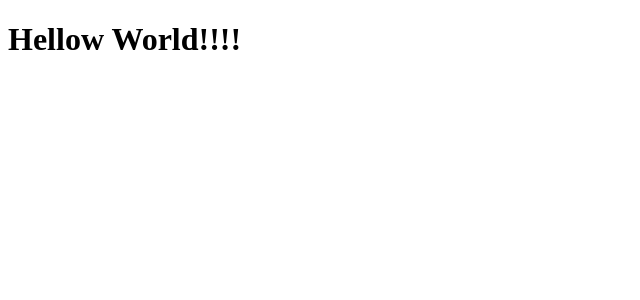
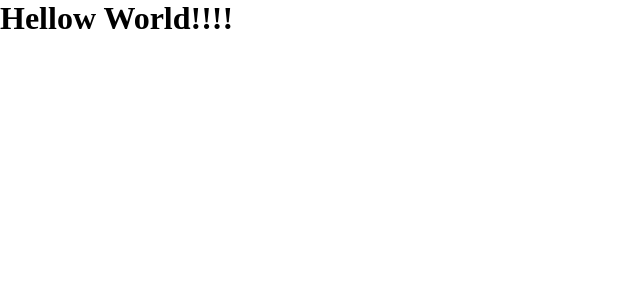
Before and after one commit to YuriQueirozAndrade/E-Commerce, a React (Vite) app in the folder Front-End/: page / in a window 1280 px wide. Shown: the top 300 px of the page, without its empty margins (0-640 px from the left). Built offline with nearby package versions, Linux system fonts and the light colour scheme.

Commit message:
Add style to global.css

```diff
--- a/Front-End/src/assets/global.css
+++ b/Front-End/src/assets/global.css
@@ -0,0 +1,13 @@
+:root {
+  --main-color: #3F6570;
+  --secondary-color: #EEF5FF;
+  --accent-color: #F07F0E;
+}
+
+*
+{
+  margin: 0px;
+  padding: 0px;
+  border: 0px;
+  box-sizing: border-box;
+}
```
